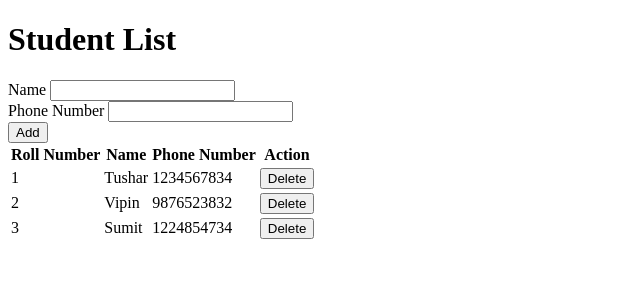
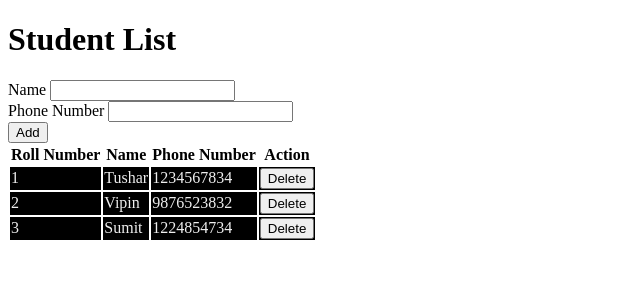
Before and after one commit to TusharDhanaiZscaler/react-trial, a React app: page / in a window 1280 px wide. Shown: the top 300 px of the page, without its empty margins (0-640 px from the left). Built offline with nearby package versions, Linux system fonts and the light colour scheme.

Commit message:
Context using consumer component.

```diff
--- a/index.js
+++ b/index.js
@@ -1,7 +1,15 @@
 import React from "react";
 import {createRoot} from 'react-dom/client'
 import App from './src/App.js'
+import { ThemeContext, themes } from "./src/theme-context.js";
 
 const container = document.getElementById('root');
 const root = createRoot(container);
-root.render(<App/>)
+
+const ThemeProvider = ThemeContext.Provider;
+
+root.render(
+<ThemeProvider value={themes.dark}>
+    <App/>
+</ThemeProvider>
+)
--- a/src/App.js
+++ b/src/App.js
@@ -1,5 +1,6 @@
 import React from "react";
 import {StudentList, Form, TableHeader } from "./components-classic";
+import { ThemeContext } from "./theme-context";
 
 let studentData = [
     {
@@ -80,6 +81,7 @@ class App extends React.Component {
     }
 
     render() {
+        const ThemeConsumer = ThemeContext.Consumer;
         return (
             <div>
                 <h1>Student List</h1>
@@ -90,9 +92,21 @@ class App extends React.Component {
                 />
                 <table>
                     <TableHeader headers={tableHeaders} />
-                    <tbody>
-                        <StudentList studentList={this.state.studentList} onDelete={this.deleteStudent} />
-                    </tbody>
+                    <ThemeConsumer>
+                        { value => (
+                            <tbody
+                                style={{
+                                    backgroundColor: value.background,
+                                    color: value.foreground
+                                }}
+                            >
+                               <StudentList
+                                studentList={this.state.studentList}
+                                onDelete={this.deleteStudent} />
+                            </tbody>
+                            )
+                        }
+                    </ThemeConsumer>
                 </table>
             </div>
         )
--- /dev/null
+++ b/src/theme-context.js
@@ -0,0 +1,14 @@
+import { createContext } from "react"
+
+export const themes = {
+    light: {
+        foreground: '#000000',
+        background: '#eeeeee'
+    },
+    dark: {
+        foreground: '#eeeeee',
+        background: '#000000'
+    }
+}
+
+export const ThemeContext = createContext(themes.dark)
--- a/webpack.config.js
+++ b/webpack.config.js
@@ -10,7 +10,7 @@ module.exports = {
     },
     target: 'web',
     devServer: {
-        port: '1000',
+        port: '3000',
         static: {
             directory: path.join(__dirname, 'public')
         },
```
Also changed, not shown: 1 other file (tests, documents, lock files or other folders).
